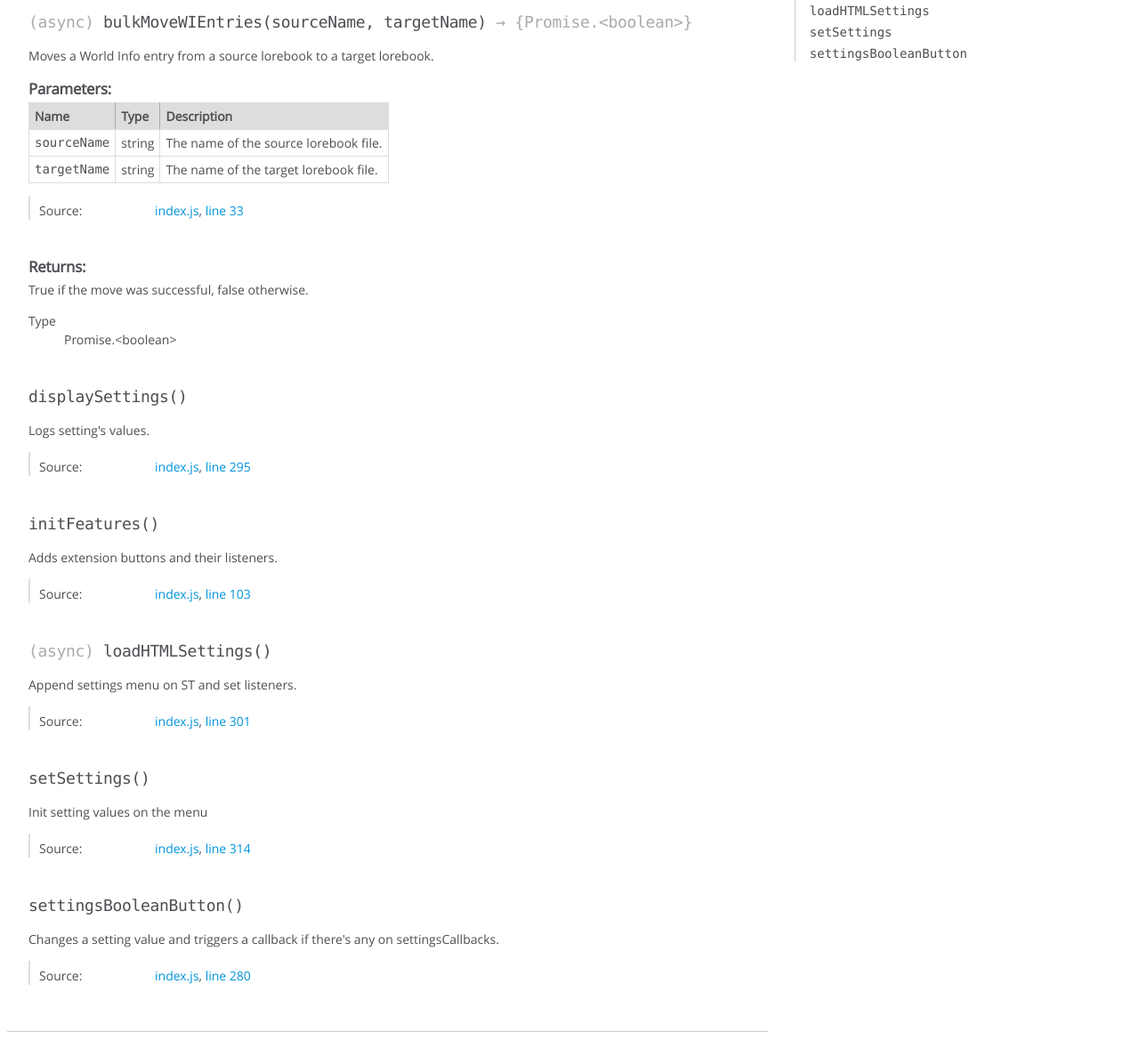
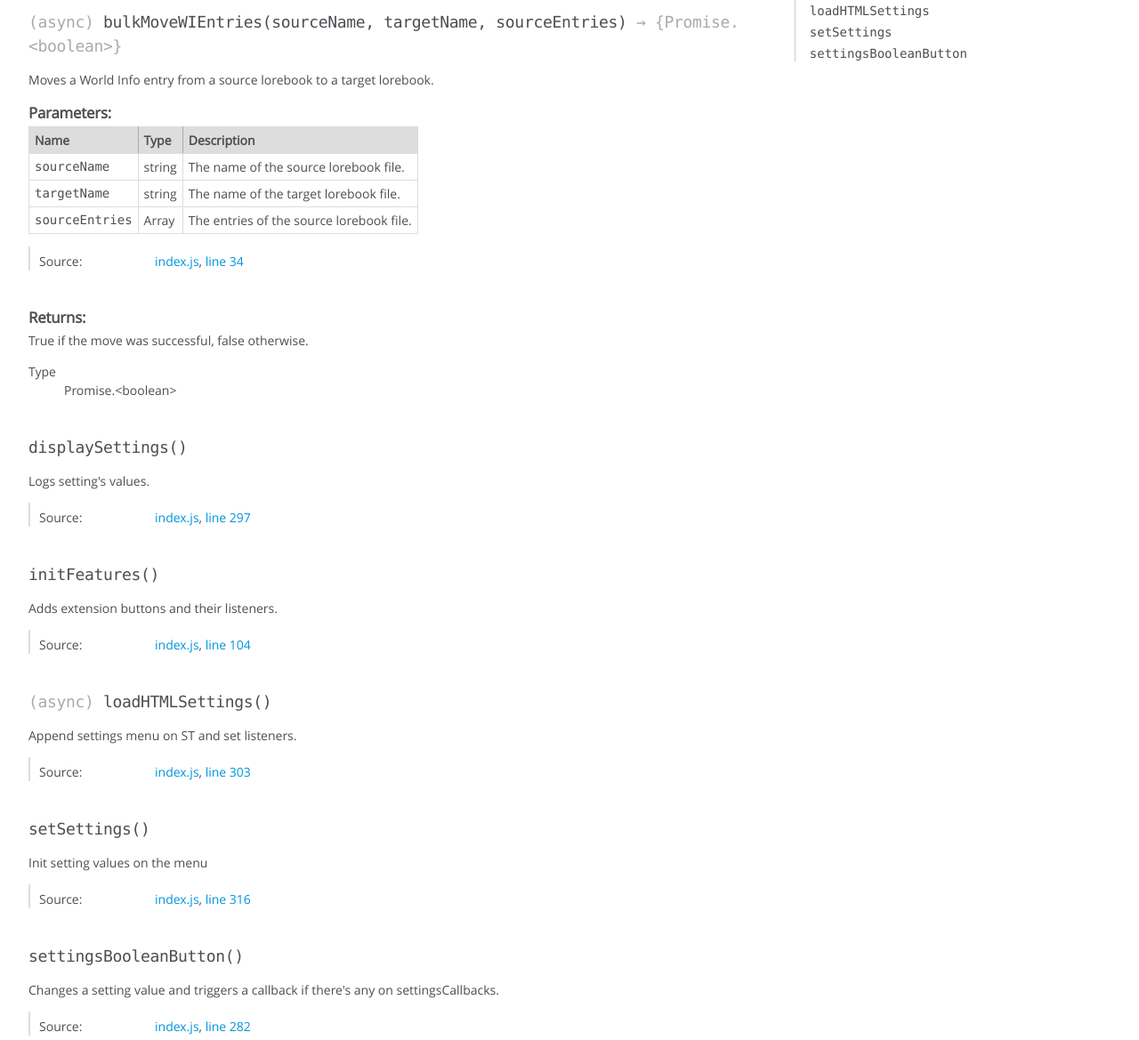
Before and after one commit to leandrojofre/SillyTavern-WI-Bulk-Mover, a website: page out/global.html in a window 1280 px wide. Shown: the part 210-1379 px from the top of the page at 89% size. Drawn offline with Linux system fonts and the light colour scheme.

Commit message:
Docs - Update JS docs

```diff
--- a/out/global.html
+++ b/out/global.html
@@ -104,7 +104,7 @@
 
 
 
-    <h4 class="name" id="bulkMoveWIEntries"><span class="type-signature">(async) </span>bulkMoveWIEntries<span class="signature">(sourceName, targetName)</span><span class="type-signature"> &rarr; {Promise.&lt;boolean>}</span></h4>
+    <h4 class="name" id="bulkMoveWIEntries"><span class="type-signature">(async) </span>bulkMoveWIEntries<span class="signature">(sourceName, targetName, sourceEntries)</span><span class="type-signature"> &rarr; {Promise.&lt;boolean>}</span></h4>
 
 
 
@@ -191,6 +191,29 @@
         </tr>
 
 
+
+        <tr>
+
+                <td class="name"><code>sourceEntries</code></td>
+
+
+            <td class="type">
+
+
+<span class="param-type">Array</span>
+
+
+
+            </td>
+
+
+
+
+
+            <td class="description last">The entries of the source lorebook file.</td>
+        </tr>
+
+
     </tbody>
 </table>
 
@@ -228,7 +251,7 @@
 
     <dt class="tag-source">Source:</dt>
     <dd class="tag-source"><ul class="dummy"><li>
-        <a href="index.js.html">index.js</a>, <a href="index.js.html#line33">line 33</a>
+        <a href="index.js.html">index.js</a>, <a href="index.js.html#line34">line 34</a>
     </li></ul></dd>
 
 
@@ -338,7 +361,7 @@
 
     <dt class="tag-source">Source:</dt>
     <dd class="tag-source"><ul class="dummy"><li>
-        <a href="index.js.html">index.js</a>, <a href="index.js.html#line295">line 295</a>
+        <a href="index.js.html">index.js</a>, <a href="index.js.html#line297">line 297</a>
     </li></ul></dd>
 
 
@@ -426,7 +449,7 @@
 
     <dt class="tag-source">Source:</dt>
     <dd class="tag-source"><ul class="dummy"><li>
-        <a href="index.js.html">index.js</a>, <a href="index.js.html#line103">line 103</a>
+        <a href="index.js.html">index.js</a>, <a href="index.js.html#line104">line 104</a>
     </li></ul></dd>
 
 
@@ -514,7 +537,7 @@
 
     <dt class="tag-source">Source:</dt>
     <dd class="tag-source"><ul class="dummy"><li>
-        <a href="index.js.html">index.js</a>, <a href="index.js.html#line301">line 301</a>
+        <a href="index.js.html">index.js</a>, <a href="index.js.html#line303">line 303</a>
     </li></ul></dd>
 
 
@@ -602,7 +625,7 @@
 
     <dt class="tag-source">Source:</dt>
     <dd class="tag-source"><ul class="dummy"><li>
-        <a href="index.js.html">index.js</a>, <a href="index.js.html#line314">line 314</a>
+        <a href="index.js.html">index.js</a>, <a href="index.js.html#line316">line 316</a>
     </li></ul></dd>
 
 
@@ -690,7 +713,7 @@
 
     <dt class="tag-source">Source:</dt>
     <dd class="tag-source"><ul class="dummy"><li>
-        <a href="index.js.html">index.js</a>, <a href="index.js.html#line280">line 280</a>
+        <a href="index.js.html">index.js</a>, <a href="index.js.html#line282">line 282</a>
     </li></ul></dd>
 
 
@@ -742,7 +765,7 @@
 <br class="clear">
 
 <footer>
-    Documentation generated by <a href="https://github.com/jsdoc/jsdoc">JSDoc 4.0.4</a> on Wed Apr 02 2025 06:16:45 GMT-0300 (GMT-03:00)
+    Documentation generated by <a href="https://github.com/jsdoc/jsdoc">JSDoc 4.0.4</a> on Wed Apr 02 2025 07:34:11 GMT-0300 (GMT-03:00)
 </footer>
 
 <script> prettyPrint(); </script>
```
Also changed, not shown: out/index.html (+1 -1 lines), out/index.js.html (+15 -13 lines).
